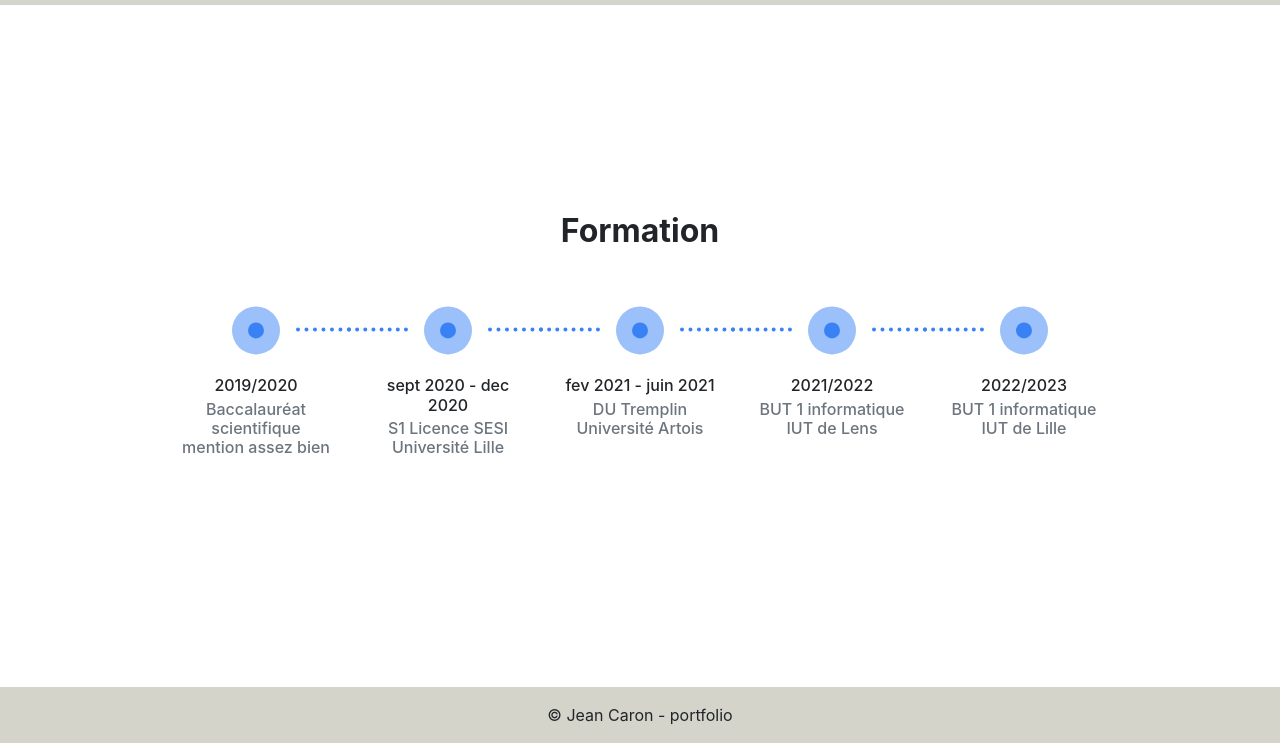
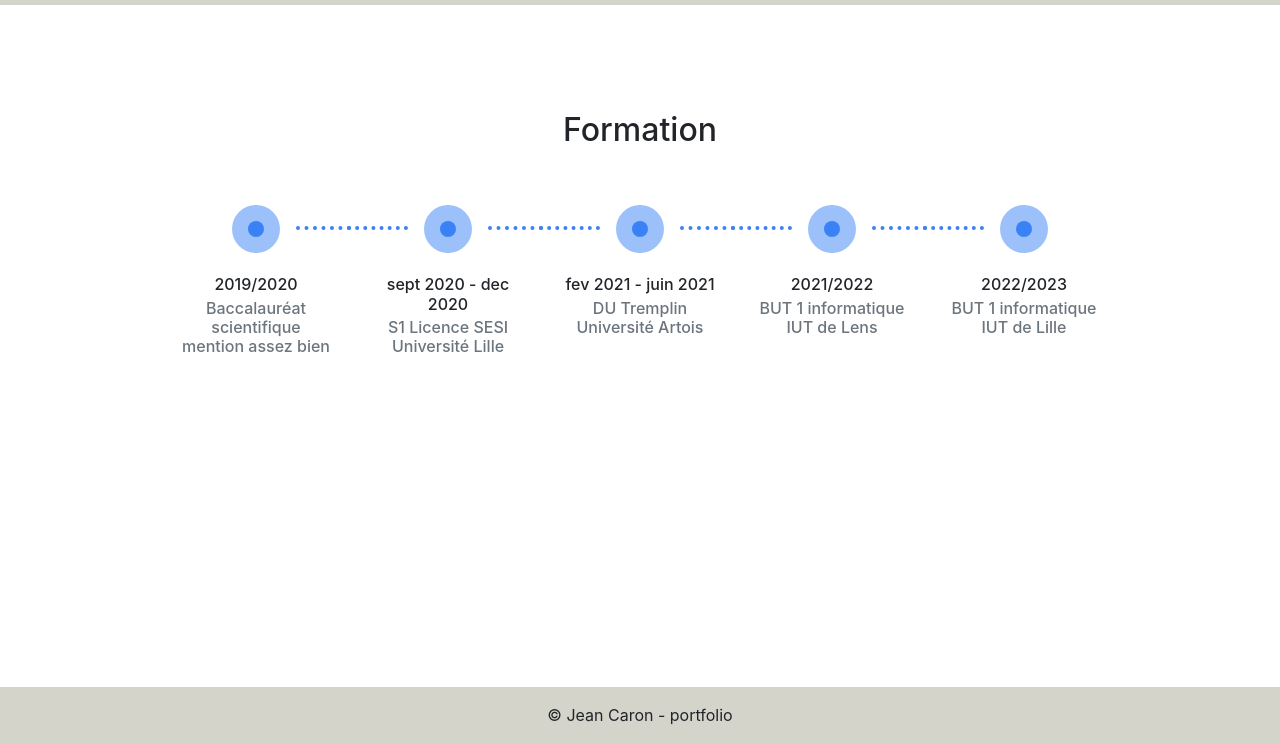
Before and after one commit to stegotros/portfolio, a plain HTML site: page formation/formation.html in a window 1280 px wide. Shown: the part 57-800 px from the top of the page. Drawn offline with nearby package versions, Linux system fonts and the light colour scheme.

Commit message:
update formation alignment

```diff
--- a/formation/formation.html
+++ b/formation/formation.html
@@ -48,7 +48,7 @@
                 <a class="btn btn-outline-dark btn-floating m-1 zoomNavButtons navButtons" href="https://github.com/stegotraus/" role="button" target="_blank"><i class="fa fa-github"></i></a>
                 <!--gitlab-->
                 <a class="btn btn-outline-dark btn-floating m-1 zoomNavButtons navButtons" href="https://gitlab.com/stegotraus" role="button" target="_blank"><i class="fa fa-gitlab"></i></a>
-                <!--twitter-->
+                <!--linkedin-->
                 <a class="btn btn-outline-dark btn-floating m-1 zoomNavButtons navButtons" href="#!" role="button" target="_blank"><i class="fa fa-linkedin"></i></a>
 
             </section>
@@ -56,10 +56,10 @@
         </div>
     </nav>
 
-    <div class="container position-absolute top-50 start-50 translate-middle">
+    <div class="container pt-5 under-navbar">
         <div class="row text-center justify-content-center mb-5">
             <div class="col-xl-6 col-lg-8">
-                <h2 class="font-weight-bold">Formation</h2>
+                <h2>Formation</h2>
             </div>
         </div>
 
```
